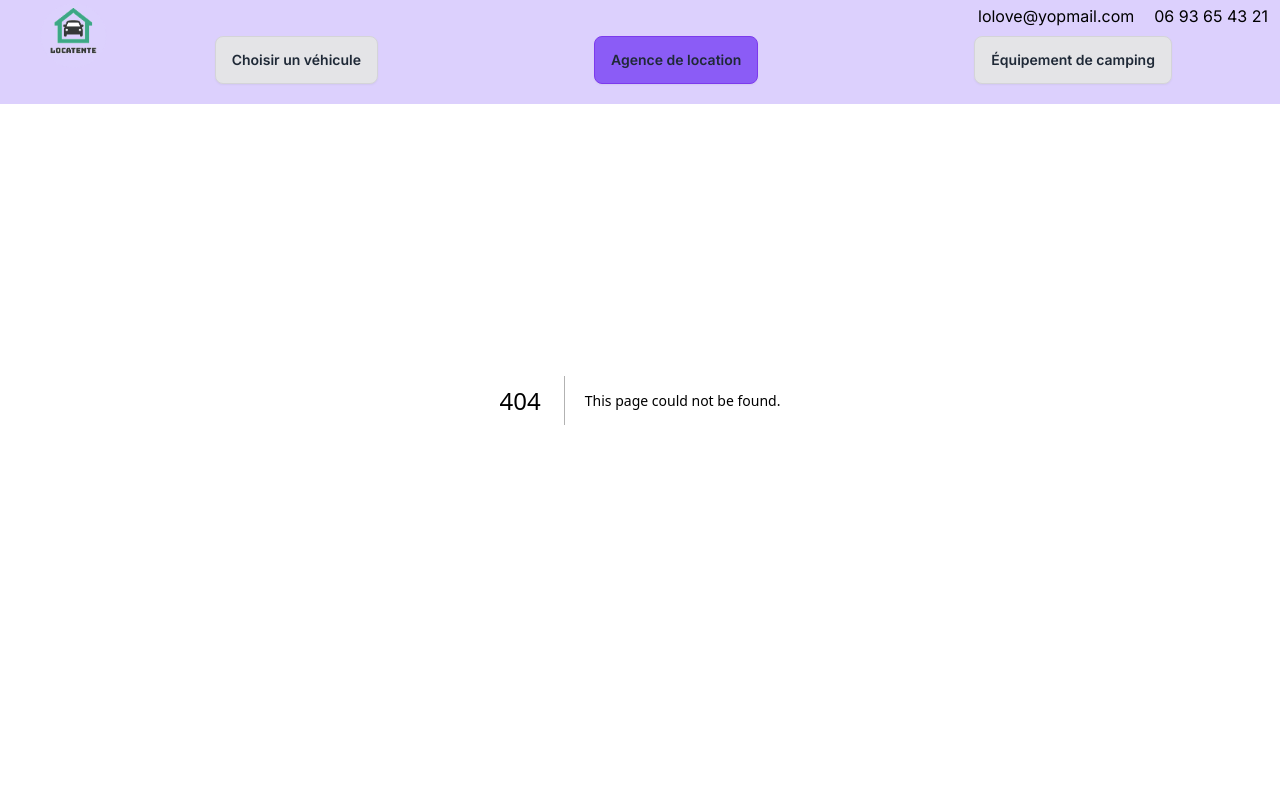
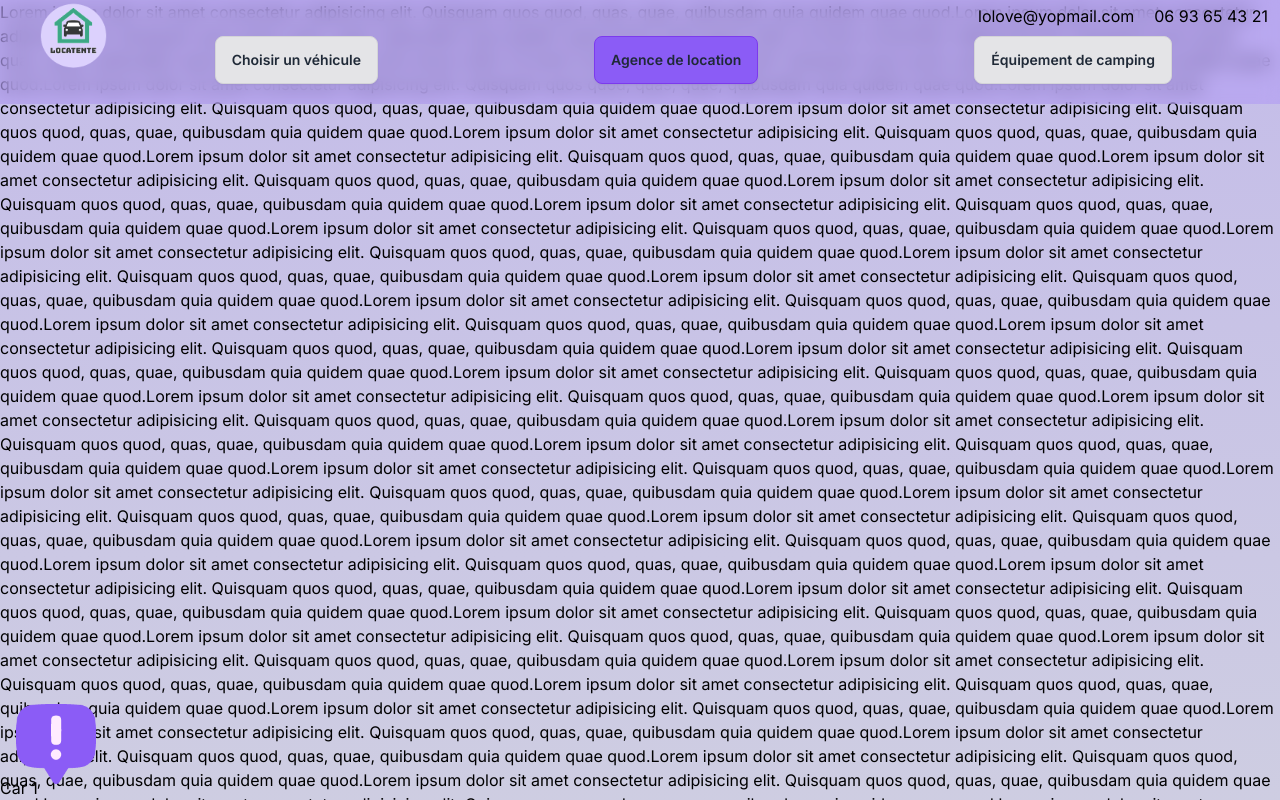
Before and after one commit to RIEULoic/locatente, a Next.js app: page /cars/1 in a window 1280 px wide. Before the commit this address had no page. Shown: the top 800 px of the page. Built offline with nearby package versions, Linux system fonts and the light colour scheme; no server answers.

Commit message:
Add logic for fetching and rendering car data in car page

```diff
--- a/src/app/agencies/[agencyCity]/page.jsx
+++ b/src/app/agencies/[agencyCity]/page.jsx
@@ -4,6 +4,7 @@ import { GoogleMapsEmbed } from "@next/third-parties/google";
 
 import { request, gql } from "graphql-request";
 import { useEffect, useState, Suspense } from "react";
+import Link from "next/link";
 
 import Image from "next/image";
 import RentalFormContainer from "@/components/Home/RentalFormContainer";
@@ -129,7 +130,7 @@ export default function Page({ params }) {
   };
 
   useEffect(() => {
-    //console.log(params);
+    console.log(params);
     fetchAgency();
   }, []);
 
@@ -356,9 +357,11 @@ export default function Page({ params }) {
             Rechercher
           </button>
         </div>
-        {filteredVehicles.map((vehicle, index) => (
-          <div key={index}>
-            <AgencyCarCard vehicle={vehicle} />
+        {filteredVehicles.map((vehicle) => (
+          <div key={vehicle.id}>
+            <Link href={`/cars/${vehicle.id}`}>
+              <AgencyCarCard vehicle={vehicle} />
+            </Link>
           </div>
         ))}
       </div>
--- /dev/null
+++ b/src/app/cars/[car]/page.jsx
@@ -0,0 +1,139 @@
+"use client";
+import { useEffect, useState } from "react";
+import { request, gql } from "graphql-request";
+import PopupWarning from "@/components/PopupWarning";
+import ScrollToTopButton from "@/components/ScrollTopButton";
+
+export default function Car(params) {
+  useEffect(() => {
+    console.log(params);
+  }, []);
+
+  const [dataCar, setDataCar] = useState(null);
+
+  const fetchCar = async () => {
+    const query = gql`
+      query Car {
+        vehicle(where: {id: "${params.params.car}"}) {
+          id
+          brand
+        }}`;
+    try {
+      const data = await request(
+        "https://api-ap-south-1.hygraph.com/v2/clu3n13wt0dsm07upg0ccd3nh/master",
+        query
+      );
+      setDataCar(data);
+    } catch (error) {
+      console.log(error);
+    }
+  };
+
+  useEffect(() => {
+    fetchCar();
+  }, []);
+
+  useEffect(() => {
+    console.log(dataCar);
+  }, [dataCar]);
+
+  return (
+    <>
+      <PopupWarning />
+      <ScrollToTopButton />
+      <div className="absolute bottom-0">Car {params.params.car}</div>
+      <div>
+        Lorem ipsum dolor sit amet consectetur adipisicing elit. Quisquam quos
+        quod, quas, quae, quibusdam quia quidem quae quod.Lorem ipsum dolor sit
+        amet consectetur adipisicing elit. Quisquam quos quod, quas, quae,
+        quibusdam quia quidem quae quod.Lorem ipsum dolor sit amet consectetur
+        adipisicing elit. Quisquam quos quod, quas, quae, quibusdam quia quidem
+        quae quod.Lorem ipsum dolor sit amet consectetur adipisicing elit.
+        Quisquam quos quod, quas, quae, quibusdam quia quidem quae quod.Lorem
+        ipsum dolor sit amet consectetur adipisicing elit. Quisquam quos quod,
+        quas, quae, quibusdam quia quidem quae quod.Lorem ipsum dolor sit amet
+        consectetur adipisicing elit. Quisquam quos quod, quas, quae, quibusdam
+        quia quidem quae quod.Lorem ipsum dolor sit amet consectetur adipisicing
+        elit. Quisquam quos quod, quas, quae, quibusdam quia quidem quae
+        quod.Lorem ipsum dolor sit amet consectetur adipisicing elit. Quisquam
+        quos quod, quas, quae, quibusdam quia quidem quae quod.Lorem ipsum dolor
+        sit amet consectetur adipisicing elit. Quisquam quos quod, quas, quae,
+        quibusdam quia quidem quae quod.Lorem ipsum dolor sit amet consectetur
+        adipisicing elit. Quisquam quos quod, quas, quae, quibusdam quia quidem
+        quae quod.Lorem ipsum dolor sit amet consectetur adipisicing elit.
+        Quisquam quos quod, quas, quae, quibusdam quia quidem quae quod.Lorem
+        ipsum dolor sit amet consectetur adipisicing elit. Quisquam quos quod,
+        quas, quae, quibusdam quia quidem quae quod.Lorem ipsum dolor sit amet
+        consectetur adipisicing elit. Quisquam quos quod, quas, quae, quibusdam
+        quia quidem quae quod.Lorem ipsum dolor sit amet consectetur adipisicing
+        elit. Quisquam quos quod, quas, quae, quibusdam quia quidem quae
+        quod.Lorem ipsum dolor sit amet consectetur adipisicing elit. Quisquam
+        quos quod, quas, quae, quibusdam quia quidem quae quod.Lorem ipsum dolor
+        sit amet consectetur adipisicing elit. Quisquam quos quod, quas, quae,
+        quibusdam quia quidem quae quod.Lorem ipsum dolor sit amet consectetur
+        adipisicing elit. Quisquam quos quod, quas, quae, quibusdam quia quidem
+        quae quod.Lorem ipsum dolor sit amet consectetur adipisicing elit.
+        Quisquam quos quod, quas, quae, quibusdam quia quidem quae quod.Lorem
+        ipsum dolor sit amet consectetur adipisicing elit. Quisquam quos quod,
+        quas, quae, quibusdam quia quidem quae quod.Lorem ipsum dolor sit amet
+        consectetur adipisicing elit. Quisquam quos quod, quas, quae, quibusdam
+        quia quidem quae quod.Lorem ipsum dolor sit amet consectetur adipisicing
+        elit. Quisquam quos quod, quas, quae, quibusdam quia quidem quae
+        quod.Lorem ipsum dolor sit amet consectetur adipisicing elit. Quisquam
+        quos quod, quas, quae, quibusdam quia quidem quae quod.Lorem ipsum dolor
+        sit amet consectetur adipisicing elit. Quisquam quos quod, quas, quae,
+        quibusdam quia quidem quae quod.Lorem ipsum dolor sit amet consectetur
+        adipisicing elit. Quisquam quos quod, quas, quae, quibusdam quia quidem
+        quae quod.Lorem ipsum dolor sit amet consectetur adipisicing elit.
+        Quisquam quos quod, quas, quae, quibusdam quia quidem quae quod.Lorem
+        ipsum dolor sit amet consectetur adipisicing elit. Quisquam quos quod,
+        quas, quae, quibusdam quia quidem quae quod.Lorem ipsum dolor sit amet
+        consectetur adipisicing elit. Quisquam quos quod, quas, quae, quibusdam
+        quia quidem quae quod.Lorem ipsum dolor sit amet consectetur adipisicing
+        elit. Quisquam quos quod, quas, quae, quibusdam quia quidem quae
+        quod.Lorem ipsum dolor sit amet consectetur adipisicing elit. Quisquam
+        quos quod, quas, quae, quibusdam quia quidem quae quod.Lorem ipsum dolor
+        sit amet consectetur adipisicing elit. Quisquam quos quod, quas, quae,
+        quibusdam quia quidem quae quod.Lorem ipsum dolor sit amet consectetur
+        adipisicing elit. Quisquam quos quod, quas, quae, quibusdam quia quidem
+        quae quod.Lorem ipsum dolor sit amet consectetur adipisicing elit.
+        Quisquam quos quod, quas, quae, quibusdam quia quidem quae quod.Lorem
+        ipsum dolor sit amet consectetur adipisicing elit. Quisquam quos quod,
+        quas, quae, quibusdam quia quidem quae quod.Lorem ipsum dolor sit amet
+        consectetur adipisicing elit. Quisquam quos quod, quas, quae, quibusdam
+        quia quidem quae quod.Lorem ipsum dolor sit amet consectetur adipisicing
+        elit. Quisquam quos quod, quas, quae, quibusdam quia quidem quae
+        quod.Lorem ipsum dolor sit amet consectetur adipisicing elit. Quisquam
+        quos quod, quas, quae, quibusdam quia quidem quae quod.Lorem ipsum dolor
+        sit amet consectetur adipisicing elit. Quisquam quos quod, quas, quae,
+        quibusdam quia quidem quae quod.Lorem ipsum dolor sit amet consectetur
+        adipisicing elit. Quisquam quos quod, quas, quae, quibusdam quia quidem
+        quae quod.Lorem ipsum dolor sit amet consectetur adipisicing elit.
+        Quisquam quos quod, quas, quae, quibusdam quia quidem quae quod.Lorem
+        ipsum dolor sit amet consectetur adipisicing elit. Quisquam quos quod,
+        quas, quae, quibusdam quia quidem quae quod.Lorem ipsum dolor sit amet
+        consectetur adipisicing elit. Quisquam quos quod, quas, quae, quibusdam
+        quia quidem quae quod.Lorem ipsum dolor sit amet consectetur adipisicing
+        elit. Quisquam quos quod, quas, quae, quibusdam quia quidem quae
+        quod.Lorem ipsum dolor sit amet consectetur adipisicing elit. Quisquam
+        quos quod, quas, quae, quibusdam quia quidem quae quod.Lorem ipsum dolor
+        sit amet consectetur adipisicing elit. Quisquam quos quod, quas, quae,
+        quibusdam quia quidem quae quod.Lorem ipsum dolor sit amet consectetur
+        adipisicing elit. Quisquam quos quod, quas, quae, quibusdam quia quidem
+        quae quod.Lorem ipsum dolor sit amet consectetur adipisicing elit.
+        Quisquam quos quod, quas, quae, quibusdam quia quidem quae quod.Lorem
+        ipsum dolor sit amet consectetur adipisicing elit. Quisquam quos quod,
+        quas, quae, quibusdam quia quidem quae quod.Lorem ipsum dolor sit amet
+        consectetur adipisicing elit. Quisquam quos quod, quas, quae, quibusdam
+        quia quidem quae quod.Lorem ipsum dolor sit amet consectetur adipisicing
+        elit. Quisquam quos quod, quas, quae, quibusdam quia quidem quae
+        quod.Lorem ipsum dolor sit amet consectetur adipisicing elit. Quisquam
+        quos quod, quas, quae, quibusdam quia quidem quae quod.Lorem ipsum dolor
+        sit amet consectetur adipisicing elit. Quisquam quos quod, quas, quae,
+        quibusdam quia quidem quae quod.Lorem ipsum dolor sit amet consectetur
+        adipisicing elit. Quisquam quos quod, quas, quae, quibusdam quia quidem
+        quae quod.
+      </div>
+    </>
+  );
+}
--- a/src/components/PopupWarning.jsx
+++ b/src/components/PopupWarning.jsx
@@ -31,6 +31,8 @@ const PopupWarning = () => {
           <div className="font-bold text-lg">
             Technos utilisées pour ce site : NextJS, TailwindCSS, DaisyUI,
             Graphql, Swiper.
+            <br />
+            Hygraph pour la base de données.
           </div>
 
           <div className="py-4 text-lg leading-10">
@@ -63,6 +65,8 @@ const PopupWarning = () => {
             <a
               href="https://github.com/RIEULoic/locatente"
               target="_blank"
+              //rel="noopener noreferrer" permet de sécuriser le lien pour éviter les attaques de type "tabnabbing"
+              rel="noopener noreferrer"
               className="text-blue-500 underline"
             >
               https://github.com/RIEULoic/locatente
```
